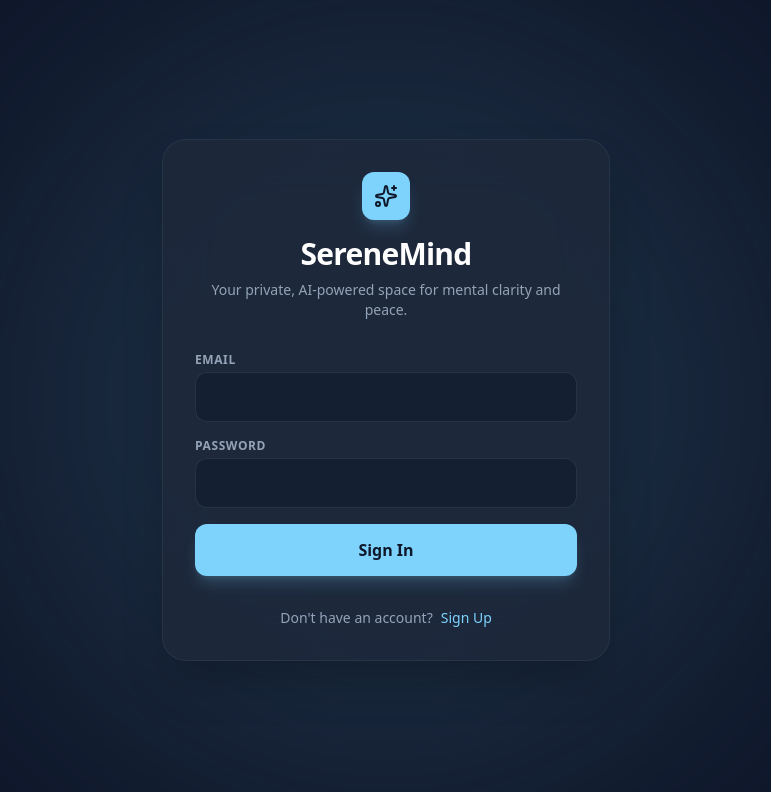
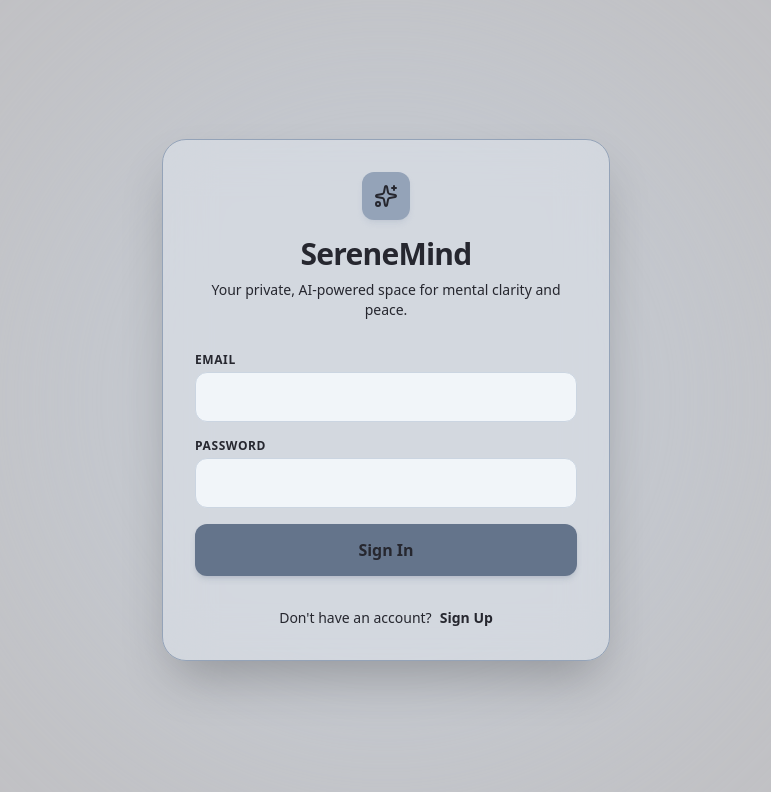
Before and after one commit to Undesired9/Serene-Mind, a React app in the folder frontend/: page /login in a window 1280 px wide. Shown: the top 792 px of the page, without its empty margins (254-1025 px from the left). Built offline with nearby package versions, Linux system fonts and the light colour scheme; the HTML template or start-up script is replaced by a standard one.

Commit message:
style: update frontend theme to light monochrome

```diff
--- a/frontend/src/components/Login.jsx
+++ b/frontend/src/components/Login.jsx
@@ -43,15 +43,15 @@ const Login = () => {
   return (
     <div className="h-screen w-full bg-serene-dark flex items-center justify-center relative overflow-hidden">
       {/* Soft Ambient Background specifically for login */}
-      <div className="absolute top-1/2 left-1/2 -translate-x-1/2 -translate-y-1/2 w-[800px] h-[800px] bg-serene-accent/10 rounded-full blur-[120px] pointer-events-none"></div>
+      <div className="absolute top-1/2 left-1/2 -translate-x-1/2 -translate-y-1/2 w-[800px] h-[800px] bg-slate-300/40 rounded-full blur-[120px] pointer-events-none"></div>
 
-      <div className="w-full max-w-md bg-serene-card/80 backdrop-blur-xl border border-slate-700/50 p-8 rounded-3xl shadow-2xl z-10">
+      <div className="w-full max-w-md bg-slate-200/50 backdrop-blur-xl border border-slate-400 p-8 rounded-3xl shadow-2xl z-10">
         <div className="flex flex-col items-center mb-8">
-            <div className="w-12 h-12 rounded-xl bg-serene-accent flex items-center justify-center shadow-lg shadow-serene-accent/20 mb-4">
-                <Sparkles className="text-slate-900" size={24} />
+            <div className="w-12 h-12 rounded-xl bg-slate-400 flex items-center justify-center shadow-md shadow-slate-400/20 mb-4">
+                <Sparkles className="text-white" size={24} />
             </div>
-            <h1 className="text-3xl font-bold tracking-tight text-white mb-2">SereneMind</h1>
-            <p className="text-serene-muted text-sm text-center">Your private, AI-powered space for mental clarity and peace.</p>
+            <h1 className="text-3xl font-bold tracking-tight text-slate-800 mb-2">SereneMind</h1>
+            <p className="text-slate-600 text-sm text-center">Your private, AI-powered space for mental clarity and peace.</p>
         </div>
 
         {error && (
@@ -63,32 +63,32 @@ const Login = () => {
         <form onSubmit={handleSubmit} className="space-y-4">
             {isRegister && (
                 <div>
-                    <label className="block text-serene-muted text-xs font-semibold mb-1 uppercase tracking-wider">Username</label>
+                    <label className="block text-slate-600 text-xs font-semibold mb-1 uppercase tracking-wider">Username</label>
                     <input
                         type="text"
                         required
-                        className="w-full bg-[#151f32] text-white rounded-xl px-4 py-3 focus:outline-none focus:ring-1 focus:ring-serene-accent/50 border border-slate-700/60 transition"
+                        className="w-full bg-slate-100 text-slate-800 rounded-xl px-4 py-3 focus:outline-none focus:ring-2 focus:ring-slate-400 border border-slate-300 transition"
                         value={formData.username}
                         onChange={e => setFormData({...formData, username: e.target.value})}
                     />
                 </div>
             )}
             <div>
-                <label className="block text-serene-muted text-xs font-semibold mb-1 uppercase tracking-wider">Email</label>
+                <label className="block text-slate-600 text-xs font-semibold mb-1 uppercase tracking-wider">Email</label>
                 <input
                     type="email"
                     required
-                    className="w-full bg-[#151f32] text-white rounded-xl px-4 py-3 focus:outline-none focus:ring-1 focus:ring-serene-accent/50 border border-slate-700/60 transition"
+                    className="w-full bg-slate-100 text-slate-800 rounded-xl px-4 py-3 focus:outline-none focus:ring-2 focus:ring-slate-400 border border-slate-300 transition"
                     value={formData.email}
                     onChange={e => setFormData({...formData, email: e.target.value})}
                 />
             </div>
             <div>
-                <label className="block text-serene-muted text-xs font-semibold mb-1 uppercase tracking-wider">Password</label>
+                <label className="block text-slate-600 text-xs font-semibold mb-1 uppercase tracking-wider">Password</label>
                 <input
                     type="password"
                     required
-                    className="w-full bg-[#151f32] text-white rounded-xl px-4 py-3 focus:outline-none focus:ring-1 focus:ring-serene-accent/50 border border-slate-700/60 transition"
+                    className="w-full bg-slate-100 text-slate-800 rounded-xl px-4 py-3 focus:outline-none focus:ring-2 focus:ring-slate-400 border border-slate-300 transition"
                     value={formData.password}
                     onChange={e => setFormData({...formData, password: e.target.value})}
                 />
@@ -97,17 +97,17 @@ const Login = () => {
             <button
                 type="submit"
                 disabled={loading}
-                className="w-full bg-serene-accent hover:bg-sky-300 text-slate-900 font-bold py-3.5 rounded-xl transition-all shadow-lg shadow-serene-accent/20 mt-2 flex justify-center items-center"
+                className="w-full bg-slate-500 hover:bg-slate-600 text-white font-bold py-3.5 rounded-xl transition-all shadow-md shadow-slate-500/20 mt-2 flex justify-center items-center"
             >
-                {loading ? <div className="w-5 h-5 border-2 border-slate-900 border-t-transparent flex rounded-full animate-spin"></div> : (isRegister ? 'Start Your Journey' : 'Sign In')}
+                {loading ? <div className="w-5 h-5 border-2 border-white border-t-transparent flex rounded-full animate-spin"></div> : (isRegister ? 'Start Your Journey' : 'Sign In')}
             </button>
         </form>
 
-        <div className="mt-8 text-center text-sm text-serene-muted">
+        <div className="mt-8 text-center text-sm text-slate-600">
             {isRegister ? 'Already have an account?' : "Don't have an account?"}
             <button
                 onClick={() => setIsRegister(!isRegister)}
-                className="ml-2 text-serene-accent hover:underline font-medium"
+                className="ml-2 font-bold text-slate-800 hover:text-slate-900 hover:underline transition-colors"
             >
                 {isRegister ? 'Log In' : 'Sign Up'}
             </button>
--- a/frontend/src/components/Sidebar.jsx
+++ b/frontend/src/components/Sidebar.jsx
@@ -34,12 +34,12 @@ const Sidebar = () => {
     };
 
     return (
-        <div className="w-64 h-screen bg-serene-card border-r border-slate-700/50 flex flex-col p-4 z-20 relative">
+        <div className="w-64 h-screen bg-transparent border-r border-slate-400/50 flex flex-col p-4 z-20 relative">
             <div className="flex items-center gap-3 mb-10 px-2 mt-4 cursor-pointer" onClick={() => navigate('/dashboard')}>
-                <div className="w-8 h-8 rounded-lg bg-serene-accent flex items-center justify-center shadow-lg shadow-serene-accent/20">
-                    <span className="text-slate-900 font-bold">S</span>
+                <div className="w-8 h-8 rounded-lg bg-slate-400 flex items-center justify-center shadow-md shadow-slate-400/20">
+                    <span className="text-white font-bold">S</span>
                 </div>
-                <h1 className="text-xl font-bold tracking-tight text-white">SereneMind</h1>
+                <h1 className="text-xl font-bold tracking-tight text-slate-800">SereneMind</h1>
             </div>
 
             <nav className="flex-1 space-y-2">
@@ -49,12 +49,12 @@ const Sidebar = () => {
                 <NavItem icon={<Settings size={20}/>} label="Settings" active={location.pathname === '/settings'} />
             </nav>
 
-            <div className="mt-auto border-t border-slate-700/50 pt-4 space-y-2">
-                <button onClick={handleClearHistory} className="flex items-center gap-3 px-3 py-2 text-serene-muted hover:text-orange-400 transition-colors w-full rounded-lg hover:bg-slate-800/50">
+            <div className="mt-auto border-t border-slate-400/50 pt-4 space-y-2">
+                <button onClick={handleClearHistory} className="flex items-center gap-3 px-3 py-2 text-slate-600 hover:text-orange-600 transition-colors w-full rounded-lg hover:bg-slate-200/50">
                     <Trash2 size={20}/>
                     <span className="text-sm">Clear History</span>
                 </button>
-                <button onClick={handleLogout} className="flex items-center gap-3 px-3 py-2 text-serene-muted hover:text-red-400 transition-colors w-full rounded-lg hover:bg-slate-800/50">
+                <button onClick={handleLogout} className="flex items-center gap-3 px-3 py-2 text-slate-600 hover:text-red-600 transition-colors w-full rounded-lg hover:bg-slate-200/50">
                     <LogOut size={20}/>
                     <span className="text-sm">End Session / Logout</span>
                 </button>
@@ -66,8 +66,8 @@ const Sidebar = () => {
 const NavItem = ({ icon, label, active, onClick }) => (
     <button onClick={onClick} className={`flex items-center gap-3 px-4 py-3 w-full rounded-xl transition-all duration-200 ${
         active
-            ? 'bg-serene-accent/10 text-serene-accent border border-serene-accent/20 shadow-sm'
-            : 'text-serene-muted hover:bg-slate-800/50 hover:text-white'
+            ? 'bg-slate-300/50 text-slate-800 border border-slate-400/30 shadow-sm'
+            : 'text-slate-600 hover:bg-slate-200/50 hover:text-slate-900'
     }`}>
         {icon}
         <span className="font-medium text-sm">{label}</span>
--- a/frontend/src/index.css
+++ b/frontend/src/index.css
@@ -4,8 +4,22 @@
 
 @layer base {
   body {
-    @apply bg-serene-dark text-serene-text font-sans antialiased;
+    @apply font-sans antialiased;
+    background-color: #C1C1C4 !important;
+    color: #26272F;
   }
+}
+
+.bg-serene-dark,
+.bg-serene-card,
+.bg-\[\#151f32\],
+.bg-slate-800 {
+  background-color: #C1C1C4 !important;
+}
+
+/* Force all text to this color, except crisis/danger messages to fulfill user request */
+*:not([class*="text-red-"]) {
+  color: #26272F !important;
 }
 
 /* Custom scrollbar for chat */
--- a/frontend/tailwind.config.js
+++ b/frontend/tailwind.config.js
@@ -9,8 +9,8 @@ export default {
       colors: {
         serene: {
           dark: '#0f172a',
-          card: '#1e293b',
-          accent: '#7dd3fc', // Very soft airy blue for dark mode
+          card: '#C1C1C4',
+          accent: '#C1C1C4', // Very soft airy blue for dark mode
           text: '#f8fafc',
           muted: '#94a3b8'
         }
```
Also changed, not shown: frontend/src/components/ChatInterface.jsx (+15 -15 lines), frontend/src/components/Dashboard.jsx (+14 -14 lines), 1 other file (tests, documents, lock files or other folders).
